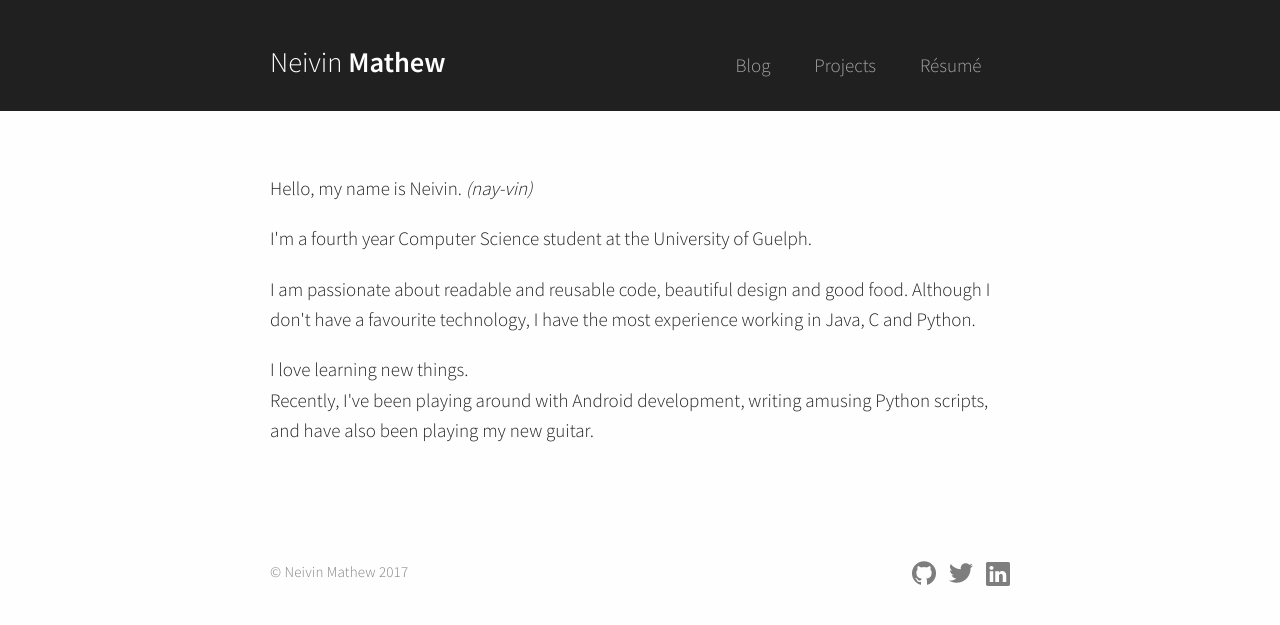
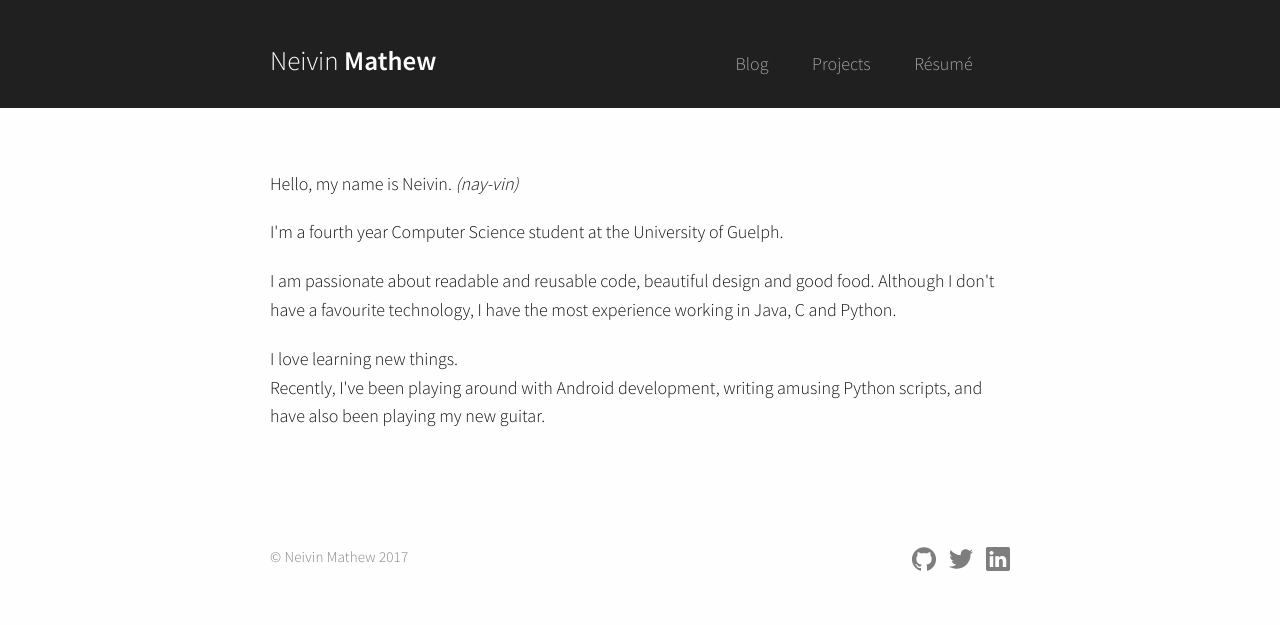
Before and after one commit to neivin/neivin.github.io, a Jekyll site: the page built from index.html, in a window 1280 px wide. Shown: the top 625 px of the page. Built offline with Jekyll 4.4.1, drawn with Linux system fonts in a browser that asks for light colours.

Commit message:
Make body font size smaller and darker

```diff
--- a/css/main.scss
+++ b/css/main.scss
@@ -10,7 +10,7 @@
 $base-font-size:   19px;
 
 $body-copy: 'Source Sans Pro', Arial, sans-serif;
-$body-font-size: 19px;
+$body-font-size: 18px;
 
 $sub-font: 'Source Sans Pro', Arial, sans-serif;
 $sub-font-size: 15px;
@@ -20,7 +20,7 @@
 
 $spacing-unit:     30px;
 
-$text-color:       #222;
+$text-color:       #111;
 $title-color:	   #222;
 $background-color: #fefefe;
 $brand-color:      #03A9F4;
```
